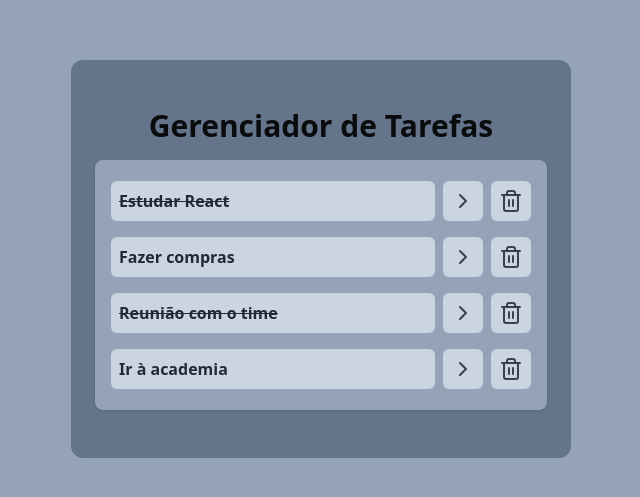
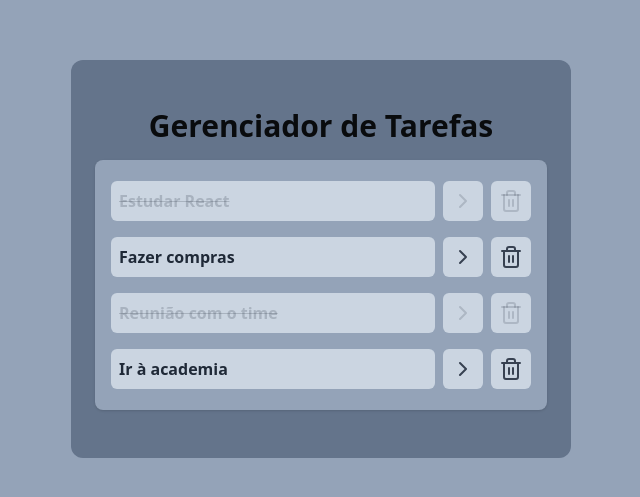
Before and after one commit to Carecsnay/Lista-de-Tarefa-ReactJS-com-Persistencia, a React (Vite) app: page / in a window 1280 px wide. Shown: the part 141-638 px from the top of the page, without its empty margins (319-959 px from the left). Built offline with nearby package versions, Linux system fonts and the light colour scheme.

Commit message:
styled: fix task style.

```diff
--- a/src/components/Tasks.jsx
+++ b/src/components/Tasks.jsx
@@ -10,18 +10,20 @@ function Tasks({ tasks, onTaskClick, onDeleteTaskClick }) {
               onClick={() => {
                 onTaskClick(tasks.id);
               }}
-              className={`w-full rounded-md bg-slate-300 p-2 text-left font-semibold text-gray-800 ${tasks.isCompleted && "text-gray-400 line-through"}`}
+              className={`w-full rounded-md bg-slate-300 p-2 text-left font-semibold text-gray-800 ${tasks.isCompleted && "text-opacity-20 line-through"}`}
             >
               {tasks.title}
             </button>
-            <button className="rounded-md bg-slate-300 p-2 font-semibold text-gray-700">
+            <button
+              className={`rounded-md bg-slate-300 p-2 font-semibold text-gray-700 ${tasks.isCompleted && "text-opacity-20"}`}
+            >
               <ChevronRightIcon />
             </button>
             <button
               onClick={() => {
                 onDeleteTaskClick(tasks.id);
               }}
-              className="rounded-md bg-slate-300 p-2 font-semibold text-gray-700"
+              className={`rounded-md bg-slate-300 p-2 font-semibold text-gray-700 ${tasks.isCompleted && "text-opacity-20"}`}
             >
               <Trash2 />
             </button>
```
